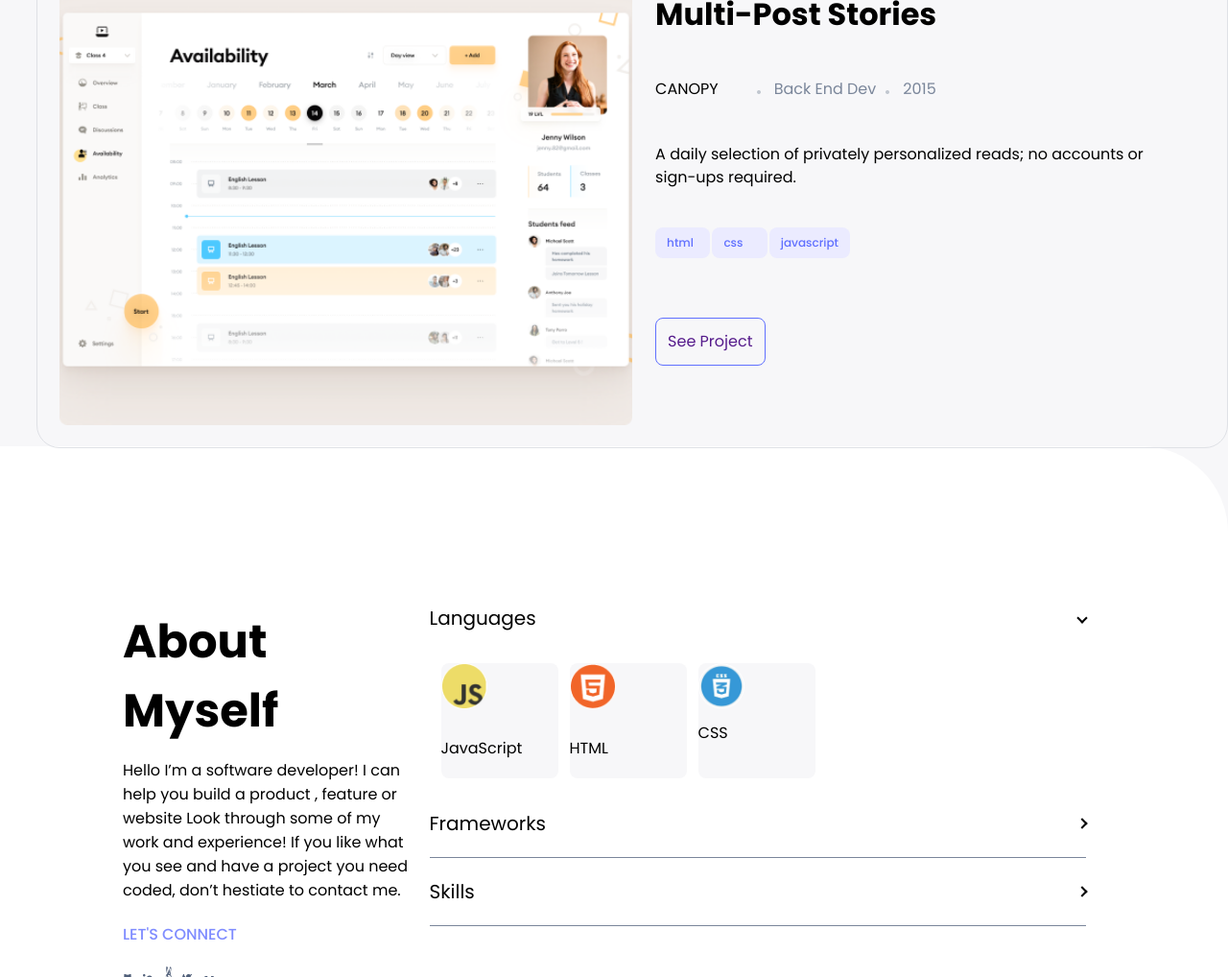
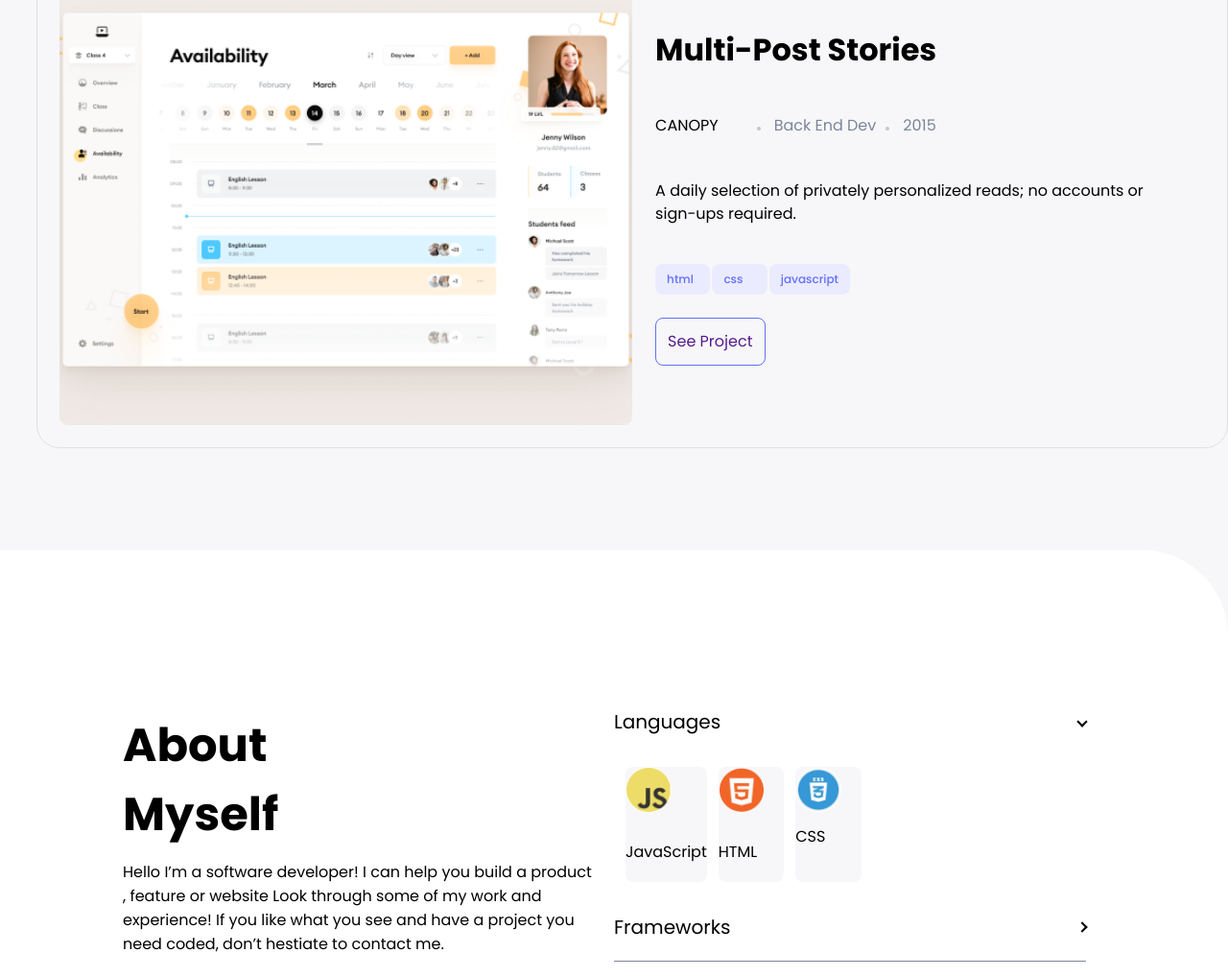
Before and after one commit to flemton/my-portfolio, a website: page index.html in a window 1280 px wide. Shown: the part 2762-3780 px from the top of the page at 96% size. Drawn offline with Linux system fonts and the light colour scheme.

Commit message:
style about page

```diff
--- a/index.html
+++ b/index.html
@@ -193,7 +193,7 @@
     </div>
     <div>
         <ul class="skills-list">
-            <li>
+            <li class="languages-list">
                 <p>Languages </p><i class="down arrow"></i>
             </li>
             <ul class="language-icons">
--- a/style.css
+++ b/style.css
@@ -178,7 +178,7 @@ img {
   display: flex;
   flex-direction: column;
   padding: 114px 24px;
-  margin-top: 70%;
+  margin-top: 80%;
   padding-top: 28%;
   font-family: 'Poppins', sans-serif;
   font-style: normal;
@@ -353,6 +353,7 @@ img {
 
   h1 {
     font-size: 48px;
+    width: 40%;
   }
 
   .headline-text {
@@ -398,12 +399,13 @@ img {
   .about-myself {
     flex-direction: row;
     justify-content: flex-start;
-    margin-top: 10%;
-    padding: 10%;
+    margin-top: 300px;
+    padding: 10% 10%;
   }
 
   .about-myself > div {
     margin-right: 2%;
+    width: 50%;
   }
 
   .contactme {
@@ -446,10 +448,6 @@ img {
     padding-top: 2%;
   }
 
-  .skills-list {
-    width: 684px;
-  }
-
   .skills-list > li {
     font-size: 20px;
   }
@@ -488,6 +486,7 @@ img {
 
   .language-icons {
     flex-direction: row;
+    width: 50%;
   }
 
   .language-icons > li {
@@ -501,4 +500,10 @@ img {
     gap: 1%;
     list-style: none;
     padding: 0;
+  }
+
+  .project-links {
+    margin: 0;
+  }
+
 }
```
